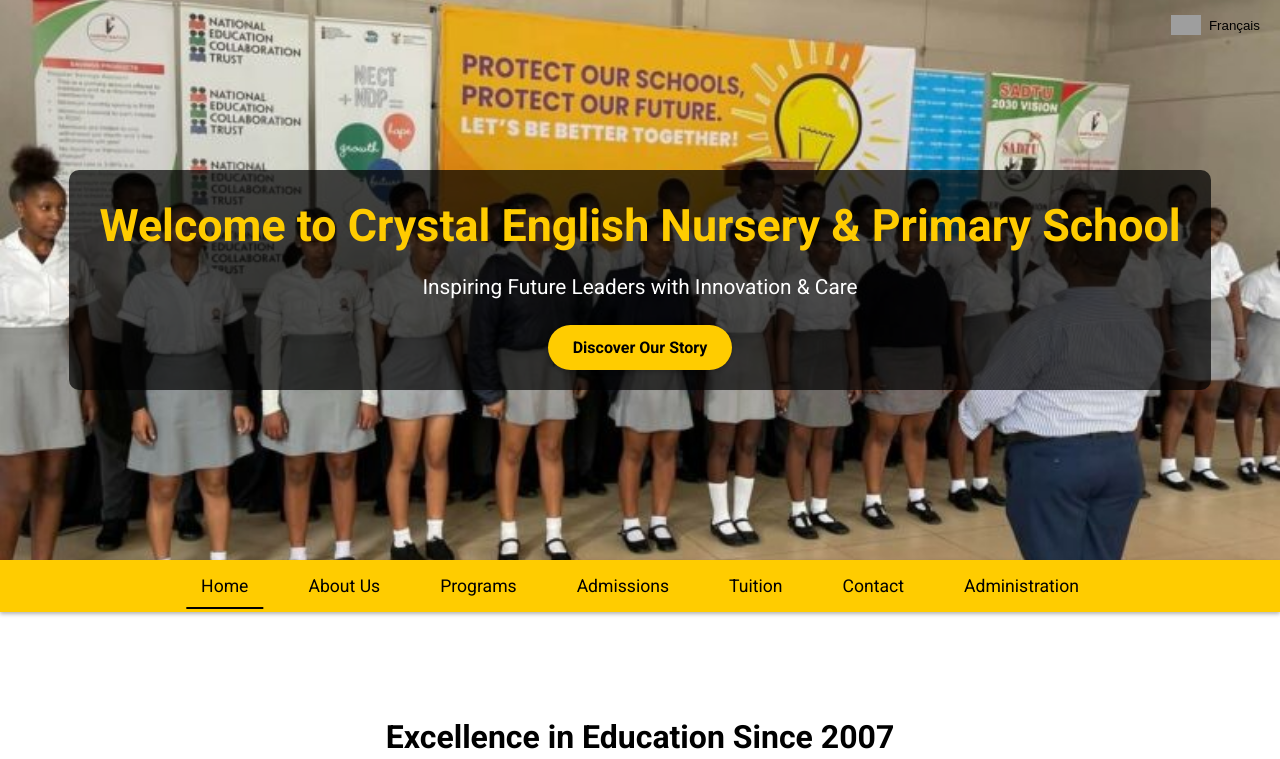
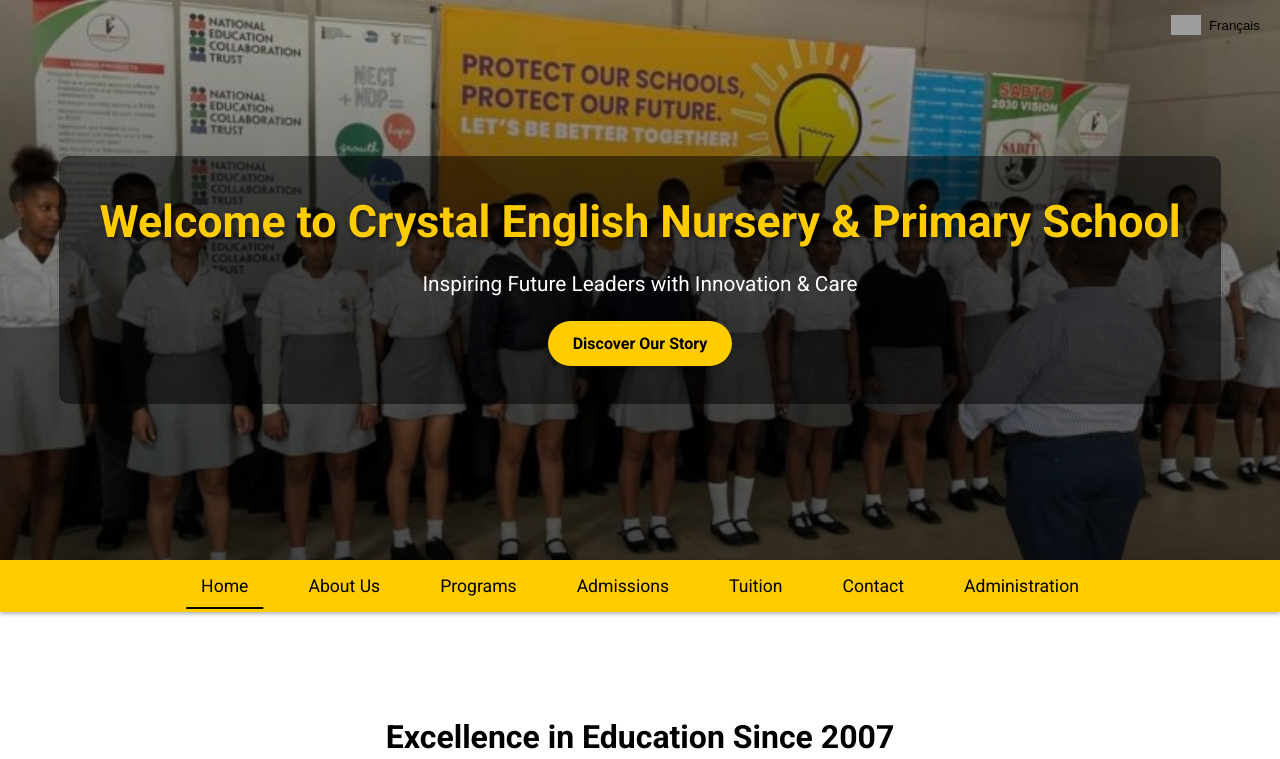
Before and after one commit to lembeng01/CENPS, a PHP site: page / in a window 1280 px wide. Shown: the top 759 px of the page. Run offline with PHP 8.4, Linux system fonts and the light colour scheme; grey boxes are pictures that could not be loaded.

Commit message:
Update styles.css

```diff
--- a/styles.css
+++ b/styles.css
@@ -6,9 +6,14 @@
   --secondary-black: #333;
   --light-gray: #f4f7f9;
   --dark-blue: #003366;
+  --font-family: 'Roboto', sans-serif;
+  --transition-speed: 0.3s;
+  --border-radius: 10px;
+  --shadow: 0 4px 12px rgba(0,0,0,0.1);
+  --shadow-hover: 0 8px 20px rgba(0,0,0,0.2);
 }
 
-/* Base Styles */
+/* Global Resets */
 * {
   box-sizing: border-box;
   margin: 0;
@@ -52,19 +57,33 @@ header#home {
   position: relative;
   height: 70vh;
   background: url('student0.jpg') no-repeat center center/cover;
+  background-attachment: fixed;
   display: flex;
   align-items: center;
   justify-content: center;
   text-align: center;
   color: var(--primary-yellow);
   overflow: hidden;
-  transition: background 0.5s ease-in-out;
+  transition: background var(--transition-speed) ease-in-out;
+}
+
+header#home::after {
+  content: "";
+  position: absolute;
+  top: 0;
+  left: 0;
+  width: 100%;
+  height: 100%;
+  background: linear-gradient(180deg, rgba(0,0,0,0.3) 0%, rgba(0,0,0,0.7) 100%);
+  pointer-events: none;
 }
 
 .hero {
-  background: rgba(0, 0, 0, 0.7);
-  padding: 20px 30px;
-  border-radius: 10px;
+  position: relative;
+  z-index: 1;
+  background: rgba(0, 0, 0, 0.5);
+  padding: 30px 40px;
+  border-radius: var(--border-radius);
   animation: fadeIn 1s ease-out;
 }
 
@@ -77,6 +96,7 @@ header#home {
   font-size: 2.8rem;
   margin-bottom: 10px;
   color: var(--primary-yellow);
+  text-shadow: 2px 2px 4px rgba(0,0,0,0.5);
 }
 
 .hero p {
@@ -85,16 +105,19 @@ header#home {
   color: #fff;
 }
 
+/* Button Styles with Interactive Overlay */
 .btn {
   display: inline-block;
+  position: relative;
   background: var(--primary-yellow);
   color: var(--primary-black);
   padding: 10px 25px;
   border-radius: 30px;
   text-decoration: none;
   font-weight: 700;
-  transition: background 0.3s ease, transform 0.3s ease;
+  transition: background var(--transition-speed) ease, transform var(--transition-speed) ease;
   box-shadow: 0 2px 4px rgba(0,0,0,0.2);
+  overflow: hidden;
 }
 
 .btn:hover {
@@ -102,7 +125,22 @@ header#home {
   transform: translateY(-2px);
 }
 
-/* Navigation - Yellow Background, Black Links with Underline Animation */
+.btn::before {
+  content: "";
+  position: absolute;
+  top: 0;
+  left: -100%;
+  width: 100%;
+  height: 100%;
+  background: rgba(255, 255, 255, 0.2);
+  transition: left var(--transition-speed) ease;
+}
+
+.btn:hover::before {
+  left: 0;
+}
+
+/* Navigation */
 nav {
   background: var(--primary-yellow);
   padding: 12px 0;
```
Also changed, not shown: other parts of styles.css (+48 -50 lines).
